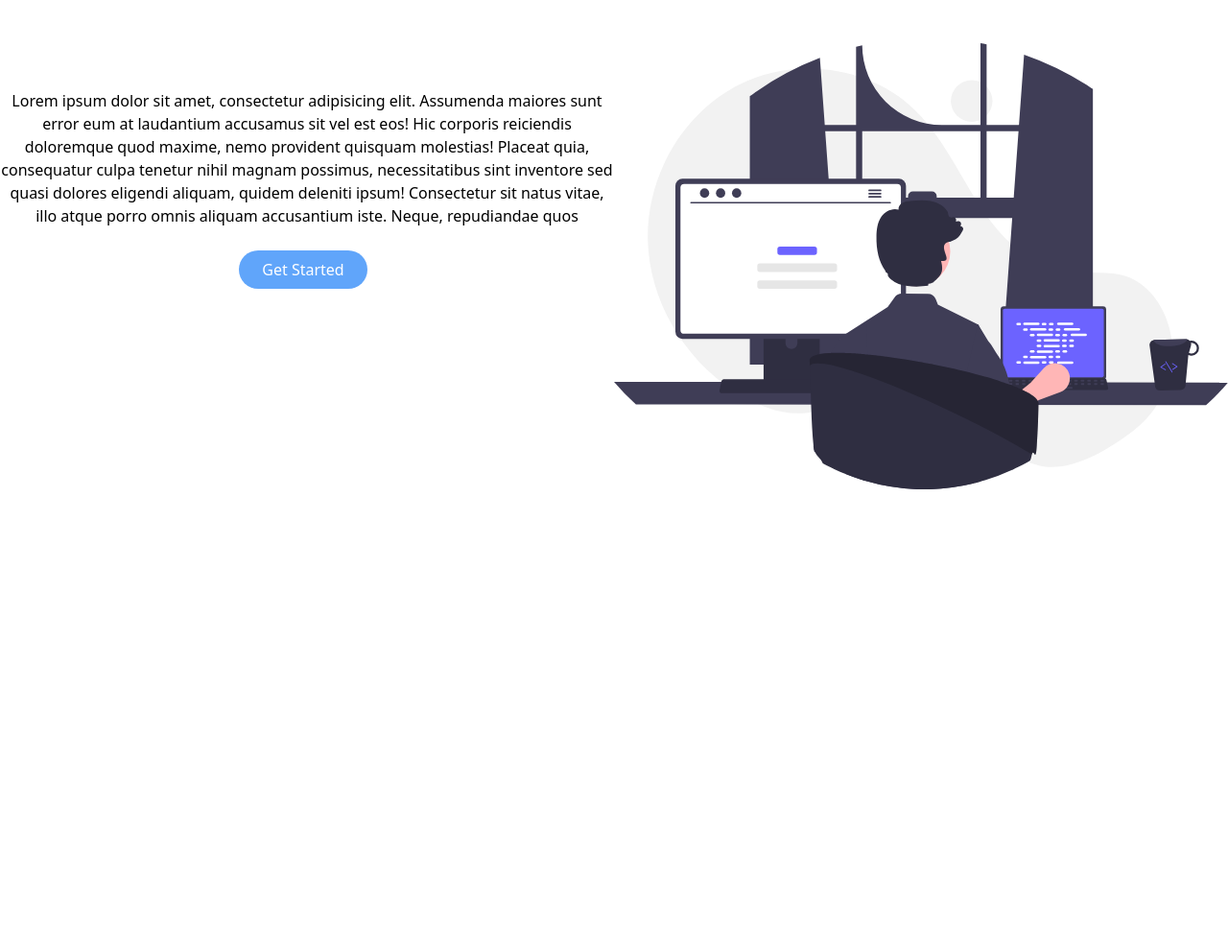
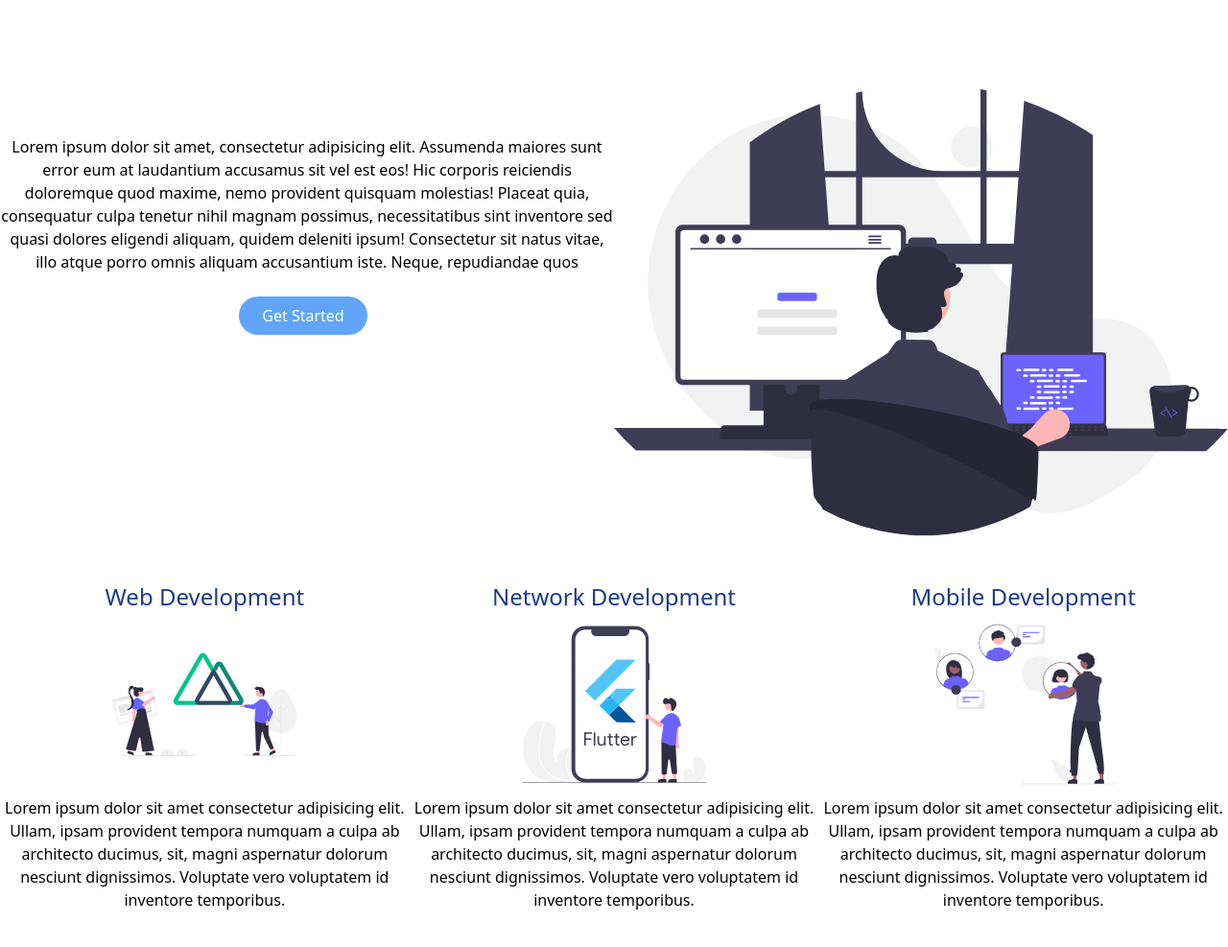
Before and after one commit to alsaeedfayed/Landing-TailwindCss, a website built with Vite: page index.html in a window 1280 px wide. Shown: the part 83-1070 px from the top of the page at 96% size. Before the commit the page ends 800 px from the top, so only its background shows below. Built offline with nearby package versions, Linux system fonts and the light colour scheme.

Commit message:
mainSection

```diff
--- a/index.html
+++ b/index.html
@@ -65,7 +65,7 @@
     <!-- navbar end -->
 
     <!-- Hero Section Start-->
-    <div class="container mx-auto flex mt-12">
+    <div class="container mx-auto flex mt-24">
       <div class="w-1/2 text-center">
         <p class="mt-12 text-center">
           Lorem ipsum dolor sit amet, consectetur adipisicing elit. Assumenda
@@ -83,5 +83,53 @@
         <img class="mx-auto" src="./src/assets/images/hero.svg" alt="hero" />
       </div>
     </div>
+    <!-- Hero Section End -->
+
+    <!-- Main Section Start -->
+    <div class="container mx-auto flex mt-12 mb-12">
+      <div class="w-1/3 text-center justify-center">
+        <h1 class="text-2xl text-blue-900">Web Development</h1>
+        <img
+          src="./src/assets/images/web.svg"
+          class="h-48 w-48 mx-auto"
+          alt="web"
+        />
+        <p>
+          Lorem ipsum dolor sit amet consectetur adipisicing elit. Ullam, ipsam
+          provident tempora numquam a culpa ab architecto ducimus, sit, magni
+          aspernatur dolorum nesciunt dignissimos. Voluptate vero voluptatem id
+          inventore temporibus.
+        </p>
+      </div>
+      <div class="w-1/3 text-center justify-center">
+        <h1 class="text-2xl text-blue-900">Network Development</h1>
+        <img
+          src="./src/assets/images/mobile.svg"
+          class="h-48 w-48 mx-auto"
+          alt="mobile"
+        />
+        <p>
+          Lorem ipsum dolor sit amet consectetur adipisicing elit. Ullam, ipsam
+          provident tempora numquam a culpa ab architecto ducimus, sit, magni
+          aspernatur dolorum nesciunt dignissimos. Voluptate vero voluptatem id
+          inventore temporibus.
+        </p>
+      </div>
+      <div class="w-1/3 text-center justify-center">
+        <h1 class="text-2xl text-blue-900">Mobile Development</h1>
+        <img
+          src="./src/assets/images/network.svg"
+          class="h-48 w-48 mx-auto"
+          alt="network"
+        />
+        <p>
+          Lorem ipsum dolor sit amet consectetur adipisicing elit. Ullam, ipsam
+          provident tempora numquam a culpa ab architecto ducimus, sit, magni
+          aspernatur dolorum nesciunt dignissimos. Voluptate vero voluptatem id
+          inventore temporibus.
+        </p>
+      </div>
+    </div>
+    <!-- Main Section End -->
   </body>
 </html>
```
Also changed, not shown: components/hero.html (added, +18 -0 lines), components/main.html (added, +44 -0 lines), src/assets/images/mobile.svg (added), src/assets/images/network.svg (added), src/assets/images/web.svg (added).
